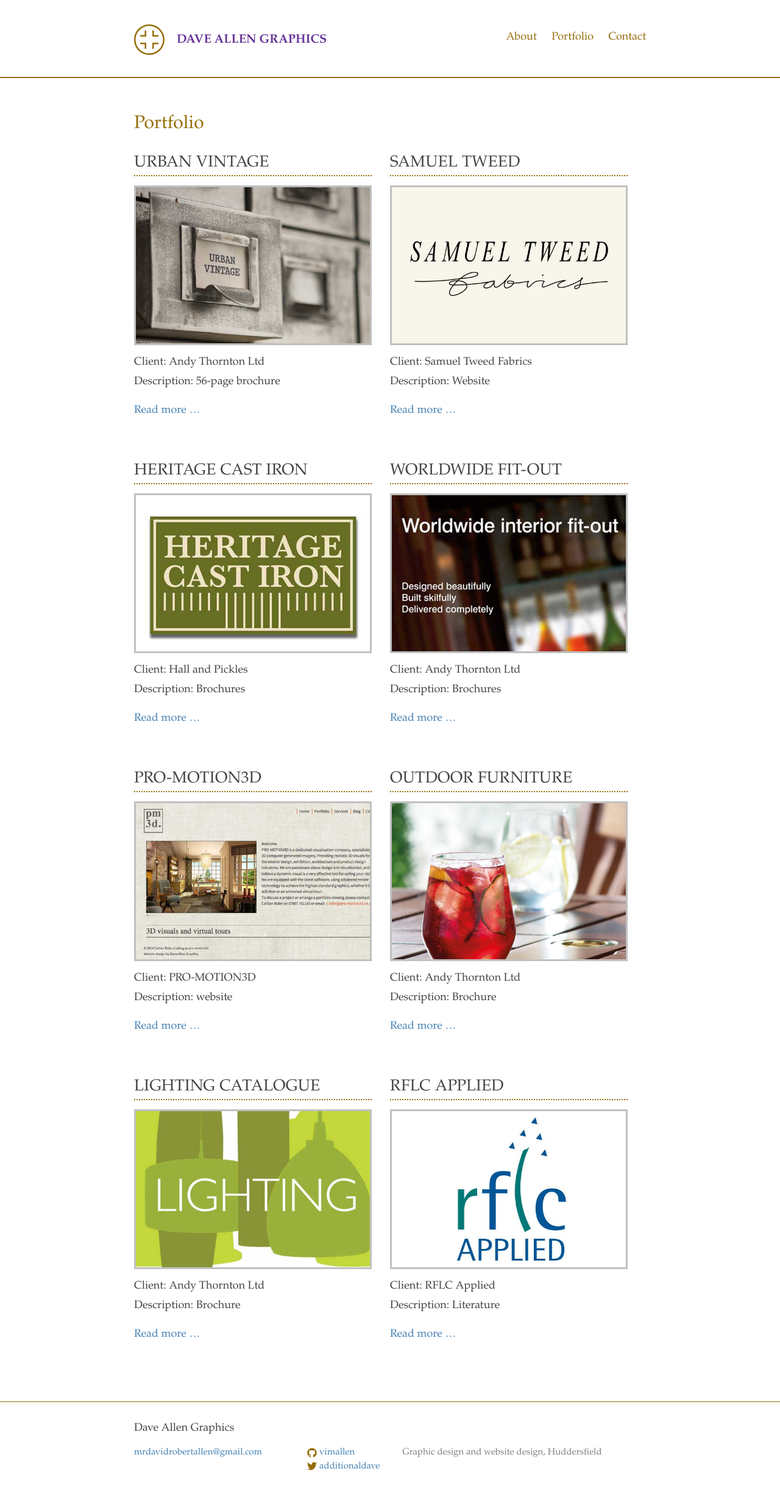
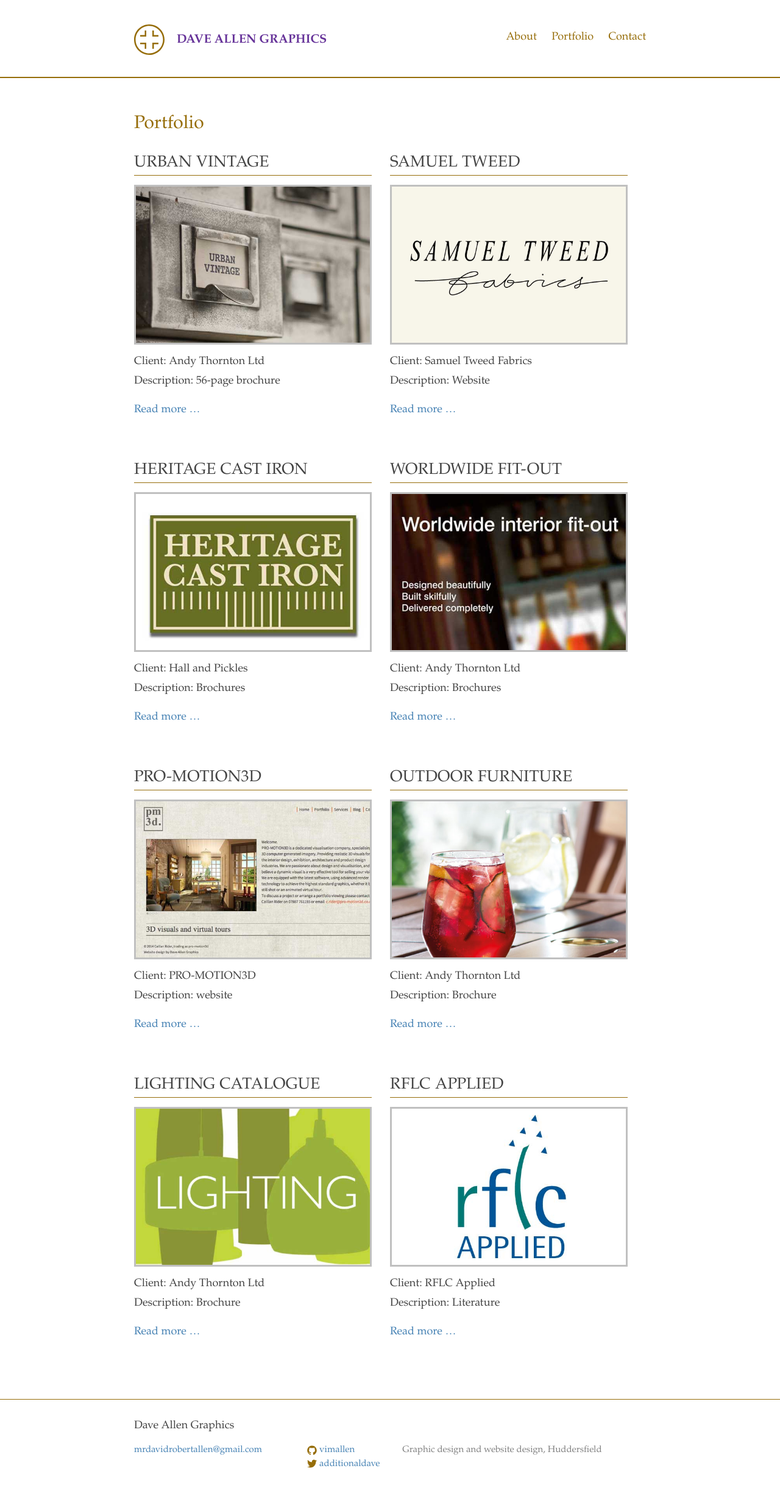
Before and after one commit to vimallen/allend, a Jekyll site: the page built from portfolio/index.md, in a window 1280 px wide. Shown: the whole page at 61% size. Built offline with Jekyll 4.4.1, drawn with Linux system fonts in a browser that asks for light colours.

Commit message:
Some change to layout

```diff
--- a/_sass/_layout.scss
+++ b/_sass/_layout.scss
@@ -260,7 +260,7 @@
 
 .module-portfolio h3{
 					text-transform: uppercase;
-					border-bottom: 2px dotted $brand-color;
+					border-bottom: 1px solid $brand-color;
 					letter-spacing: 0.012em;
 }
 
```
